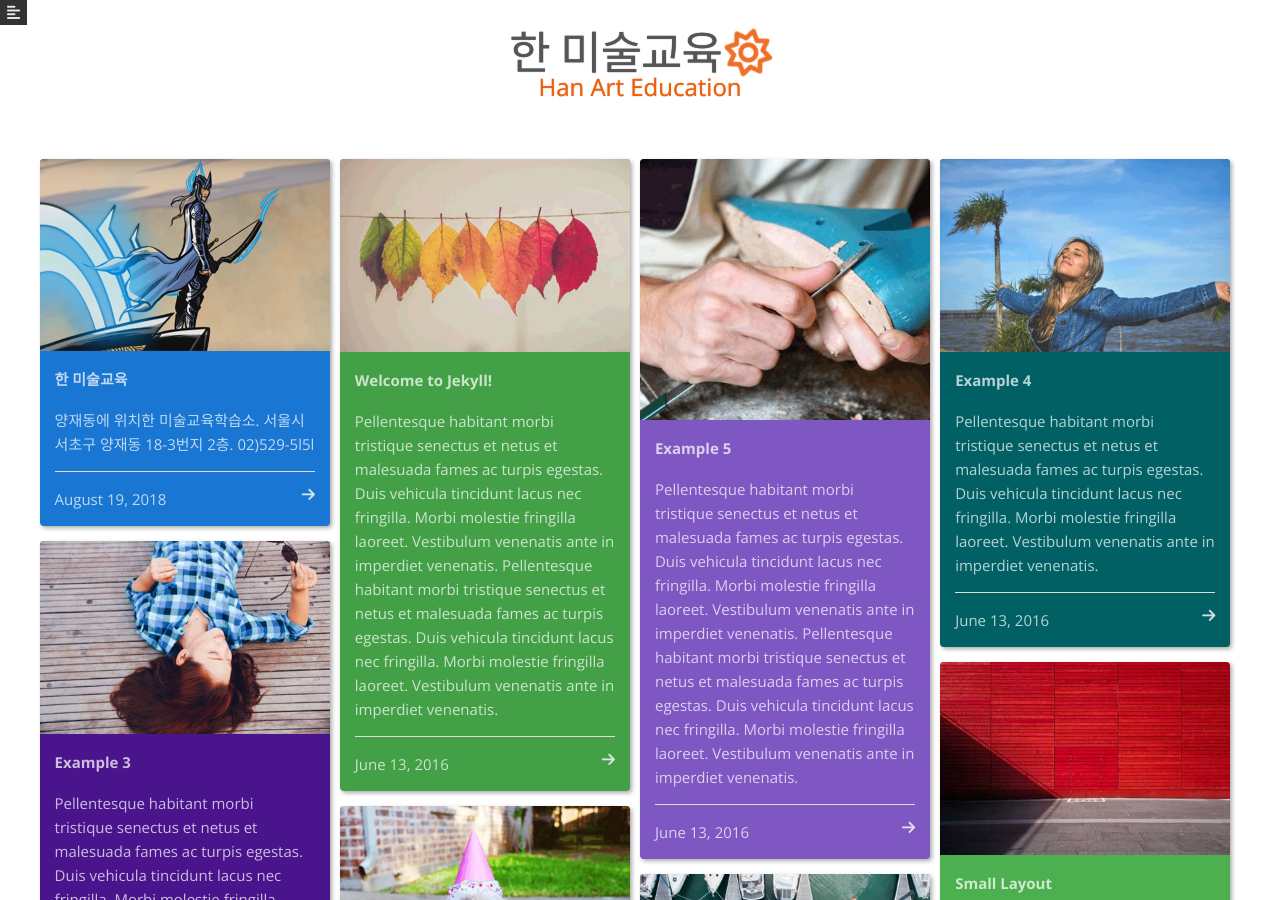
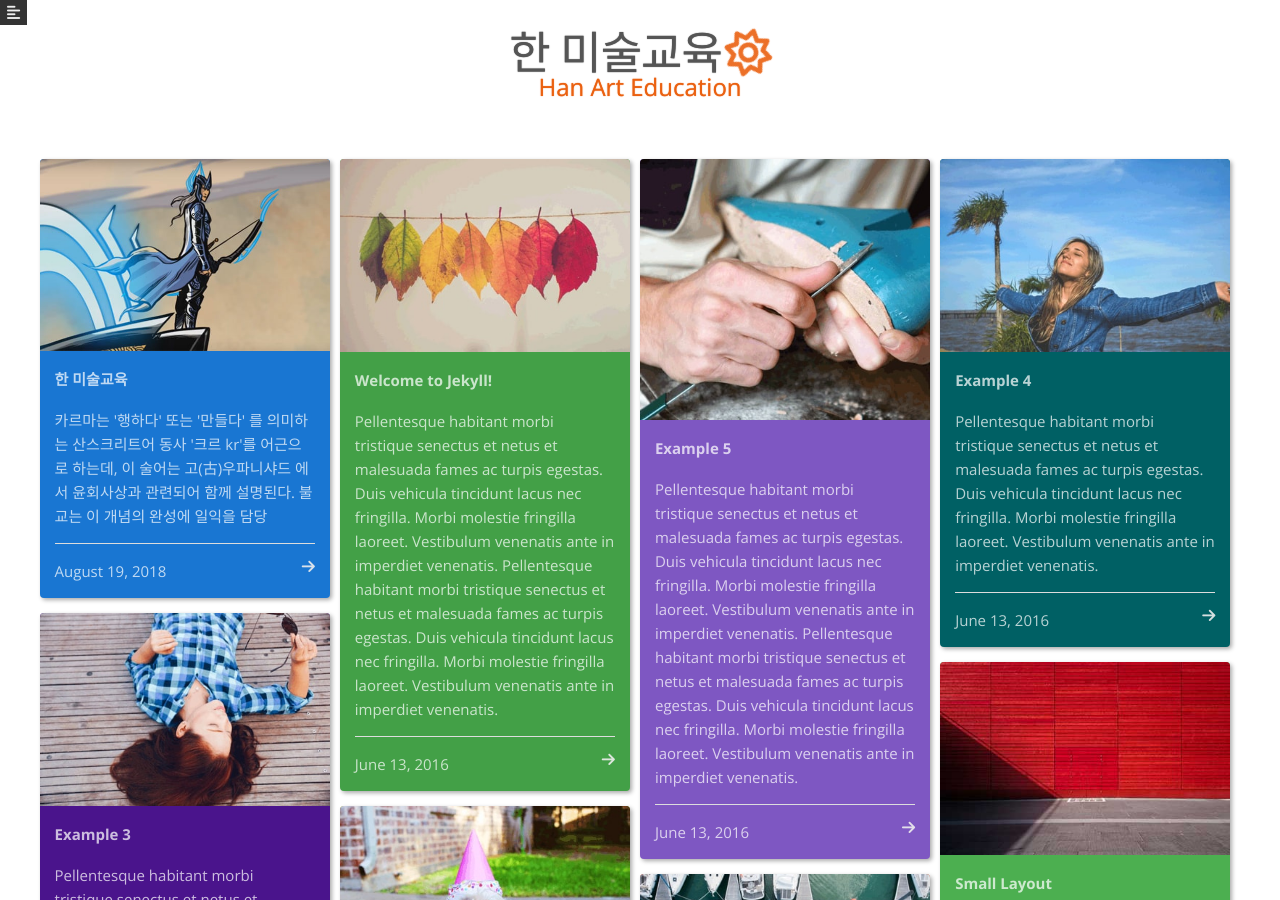
Before and after one commit to han-art/han-art.github.io, a Jekyll site: the page built from index.html, in a window 1280 px wide and 900 px high. Built offline with Jekyll 4.4.1, drawn with Linux system fonts in a browser that asks for light colours; nearby versions of some CDN libraries.

Commit message:
Update 2016-06-15-who-is-karna.markdown

```diff
--- a/_posts/2016-06-15-who-is-karna.markdown
+++ b/_posts/2016-06-15-who-is-karna.markdown
@@ -1,7 +1,7 @@
 ---
 layout: post
 title:  "한 미술교육"
-description: 양재동에 위치한 미술교육학습소.                  서울시 서초구 양재동 18-3번지 2층.             02)529-5l5l
+description: 카르마는 '행하다' 또는 '만들다' 를 의미하는 산스크리트어 동사 '크르 kr'를 어근으로 하는데, 이 술어는 고(古)우파니샤드 에서 윤회사상과 관련되어 함께 설명된다. 불교는 이 개념의 완성에 일익을 담당
 date:   2018-08-19 23:44:47
 categories: jekyll update
 img: karna.jpg
```
